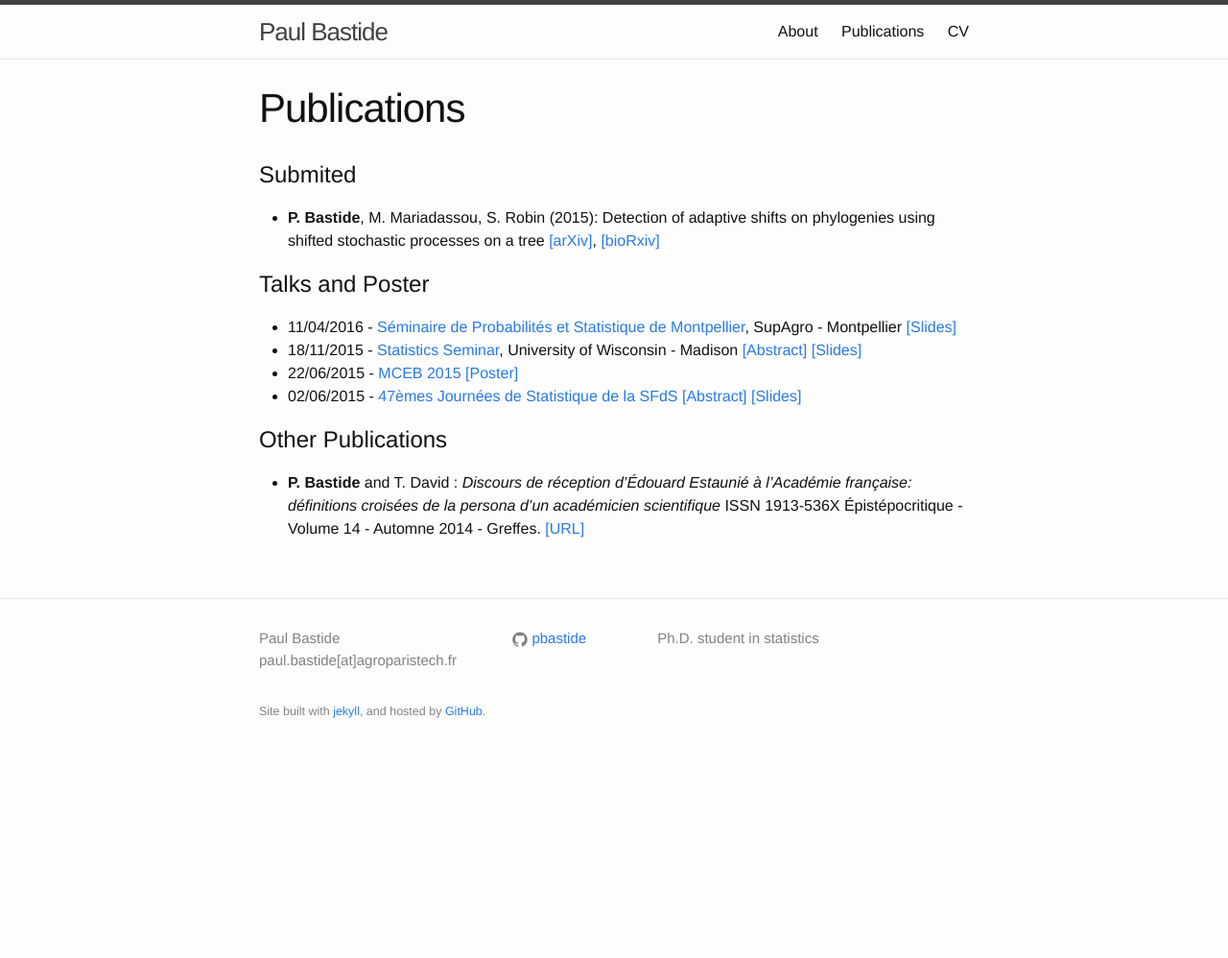
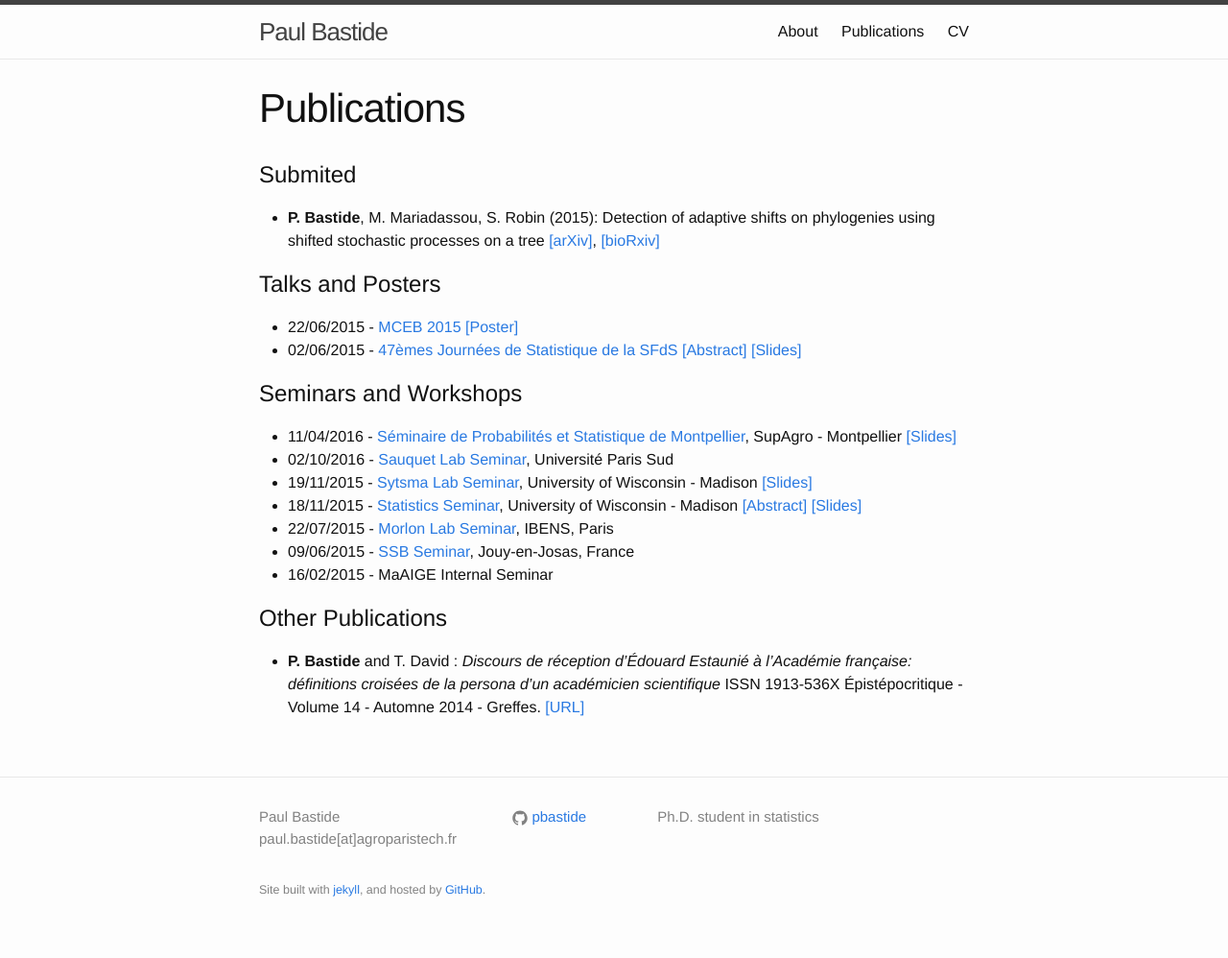
Before and after one commit to pbastide/pbastide.github.io, a Jekyll site: the page built from publi.md, in a window 1280 px wide. Shown: the whole page at 96% size. Built offline with Jekyll 4.4.1, drawn with Linux system fonts in a browser that asks for light colours; Markdown is read by kramdown in place of the engine named in the settings; before the commit the page ends 900 px from its top, so only the background shows below that.

Commit message:
Add Seminars

```diff
--- a/publi.md
+++ b/publi.md
@@ -8,12 +8,19 @@ weight: 3
 
 - **P. Bastide**, M. Mariadassou, S. Robin (2015): Detection of adaptive shifts on phylogenies using shifted stochastic processes on a tree [[arXiv]](http://arxiv.org/abs/1508.00225), [[bioRxiv]](http://biorxiv.org/content/early/2016/02/05/023804)
 
-# Talks and Poster
+# Talks and Posters
 
-- 11/04/2016 - [Séminaire de Probabilités et Statistique de Montpellier](http://www.i3m.univ-montp2.fr/seminaires-et-groupes-de-travail/index.php?option=com_content&view=article&id=59&catid=19&histo=13), SupAgro - Montpellier [[Slides]]({{site.baseurl}}/docs/20160411_Montpellier.pdf)
-- 18/11/2015 - [Statistics Seminar](http://www.stat.wisc.edu/seminars-archive/2015-11), University of Wisconsin - Madison [[Abstract]]({{site.baseurl}}/docs/20151118_UWStatistics_Abstract.pdf) [[Slides]]({{site.baseurl}}/docs/20151118_UWstatistics.pdf)
 - 22/06/2015 - [MCEB 2015](http://www.lirmm.fr/mceb2015/index.php) [[Poster]]({{site.baseurl}}/docs/20150622_poster_MCEB.pdf)
 - 02/06/2015 - [47èmes Journées de Statistique de la SFdS](http://jds2015.sfds.asso.fr/) [[Abstract]]({{site.baseurl}}/docs/SFdS_2015_v2.pdf) [[Slides]]({{site.baseurl}}/docs/20150602_JdS.pdf)
+
+# Seminars and Workshops
+- 11/04/2016 - [Séminaire de Probabilités et Statistique de Montpellier](http://www.i3m.univ-montp2.fr/seminaires-et-groupes-de-travail/index.php?option=com_content&view=article&id=59&catid=19&histo=13), SupAgro - Montpellier [[Slides]]({{site.baseurl}}/docs/20160411_Montpellier.pdf)
+- 02/10/2016 - [Sauquet Lab Seminar](http://www.sauquetlab.org/), Université Paris Sud
+- 19/11/2015 - [Sytsma Lab Seminar](http://www.botany.wisc.edu/sytsma/SytsmaLab/Welcome.html), University of Wisconsin - Madison [[Slides]]({{site.baseurl}}/docs/20151119_Systma.pdf)
+- 18/11/2015 - [Statistics Seminar](http://www.stat.wisc.edu/seminars-archive/2015-11), University of Wisconsin - Madison [[Abstract]]({{site.baseurl}}/docs/20151118_UWStatistics_Abstract.pdf) [[Slides]]({{site.baseurl}}/docs/20151118_UWstatistics.pdf)
+- 22/07/2015 - [Morlon Lab Seminar](http://www.biologie.ens.fr/phyloeco/index.html), IBENS, Paris
+- 09/06/2015 - [SSB Seminar](http://www.ssbgroup.fr/), Jouy-en-Josas, France
+- 16/02/2015 - MaAIGE Internal Seminar
 
 # Other Publications
 
```
Also changed, not shown: 1 other file.
